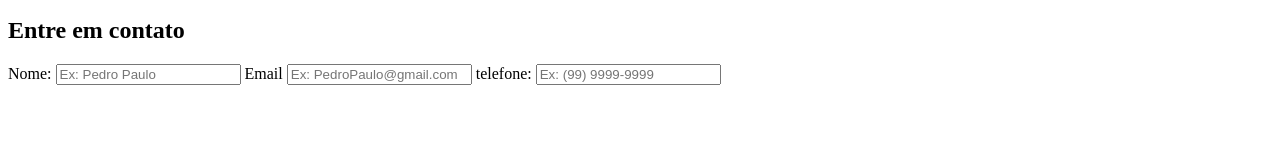
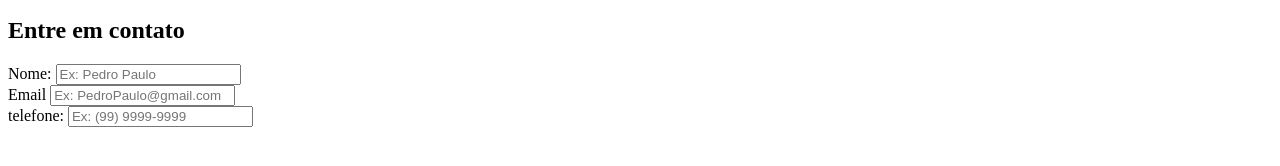
Before and after one commit to Caucasa07/QA_fabrica, a plain HTML site: page index.html in a window 1280 px wide. Shown: the part 522-688 px from the top of the page. Drawn offline with Linux system fonts and the light colour scheme.

Commit message:
Add files via upload
adicionei os divs da parte entre em contato

```diff
--- a/index.html
+++ b/index.html
@@ -33,24 +33,32 @@
     <a href="">Site do unipe</a><br>
     <img src="download.png" alt="unipê centro universitario de João Pessoa" title="imagem unipê">
 
+    <div class="box-contato">
     <h2>Entre em contato</h2>
     <form action="">
+    <div class="box-inputs"></div>
         <label>
             Nome:
             <input name="nome" type="text"
             placeholder="Ex: Pedro Paulo">
         </label>
+    </div>
+    <div class="box-inputs">
         <label>
             Email
             <input name="email" type="email"
             placeholder="Ex: PedroPaulo@gmail.com">
         </label>
+    </div>
+    <div class="box-inputs">
         <label>
             telefone:
             <input name="telefone" type="tel"
             placeholder="Ex: (99) 9999-9999"
             pattern="(\([0-9]{2}))\s([9]{1})?([0-9]{4})-([0-9]{4})">
         </label>
+    </div>
     </form>
+    </div>
 </body>
 </html>
```
